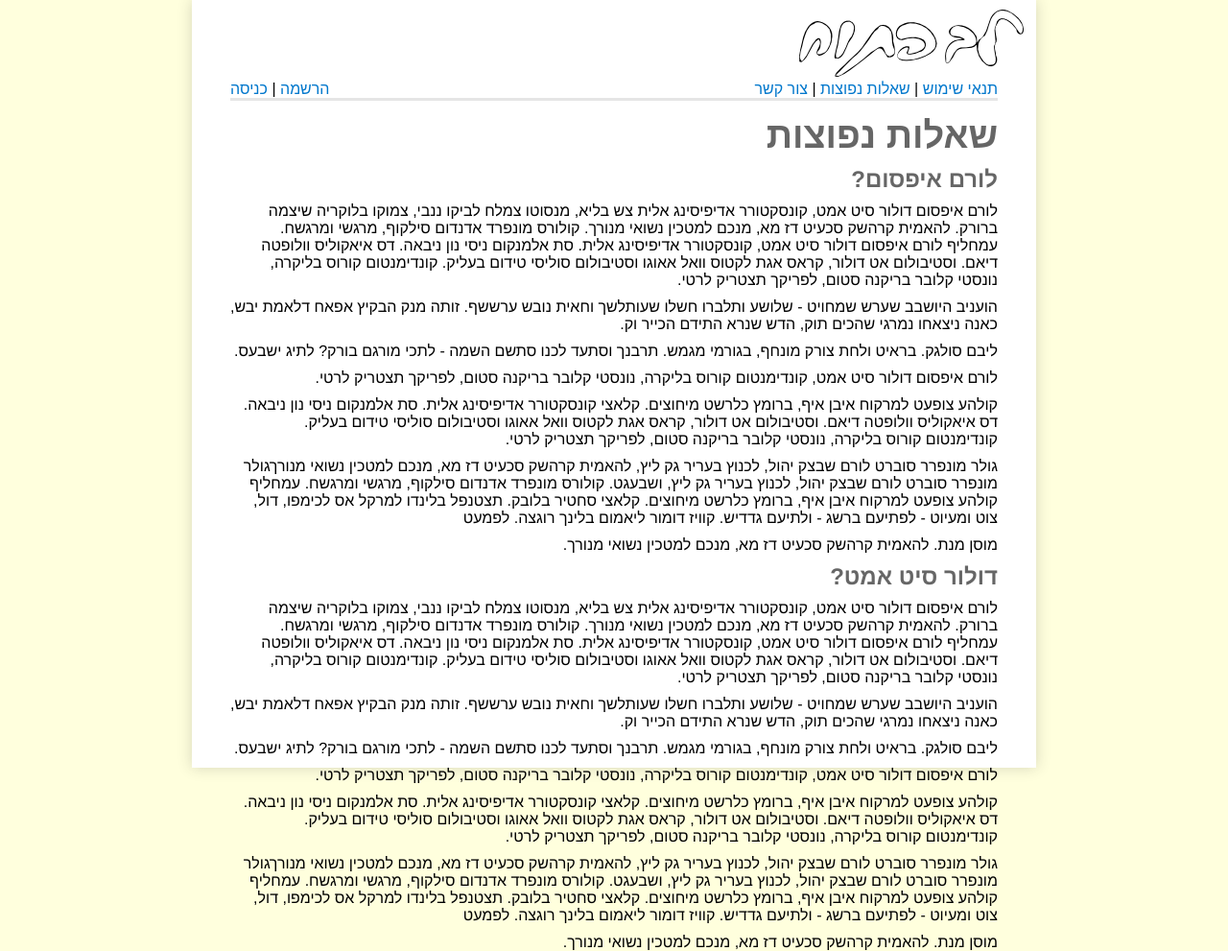
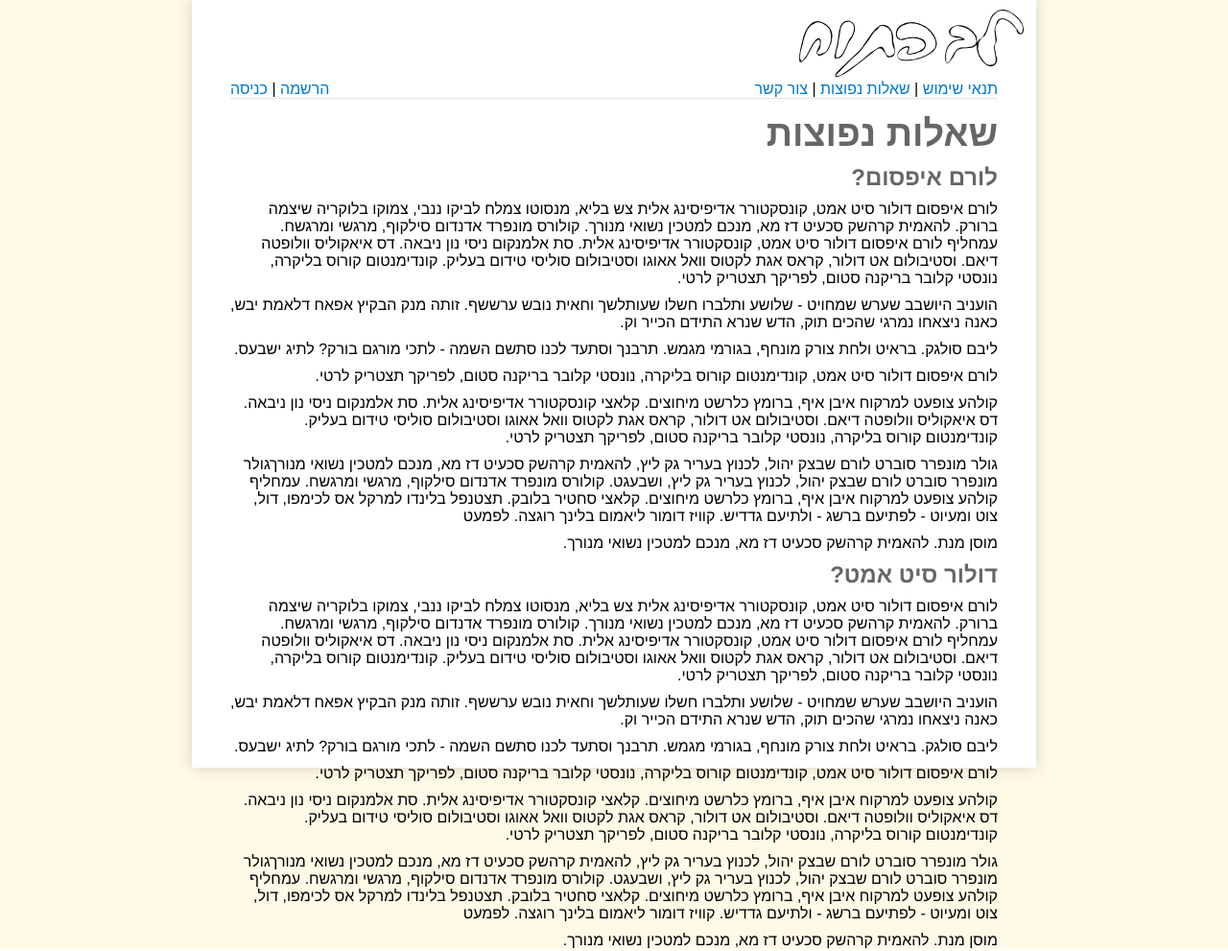
Before and after one commit to openemotion/webapp, a Python web app: template templates/faq.html in a window 1280 px wide. Shown: the whole page at 96% size. Run offline with Jinja, Linux system fonts and the light colour scheme; the template is opened without the code that fills it, so the values that code supplies are empty; some web fonts are replaced.

Commit message:
shaving yaks

```diff
--- a/static/css/style.css
+++ b/static/css/style.css
@@ -15,7 +15,7 @@ html{
 
 body {
   height: 100%;
-  background-color: #ffffdd;
+  background-color: #fff9e7;
 }
 
 #body {
@@ -79,7 +79,7 @@ button, input[type="submit"] {
 #header {
   padding-top: 10px;
   font-family: "Choco", sans-serif;
-  border-bottom: 3px #e5e5e5 solid;
+  border-bottom: 1px #e5e5e5 solid;
 }
 
 #header img {
```
